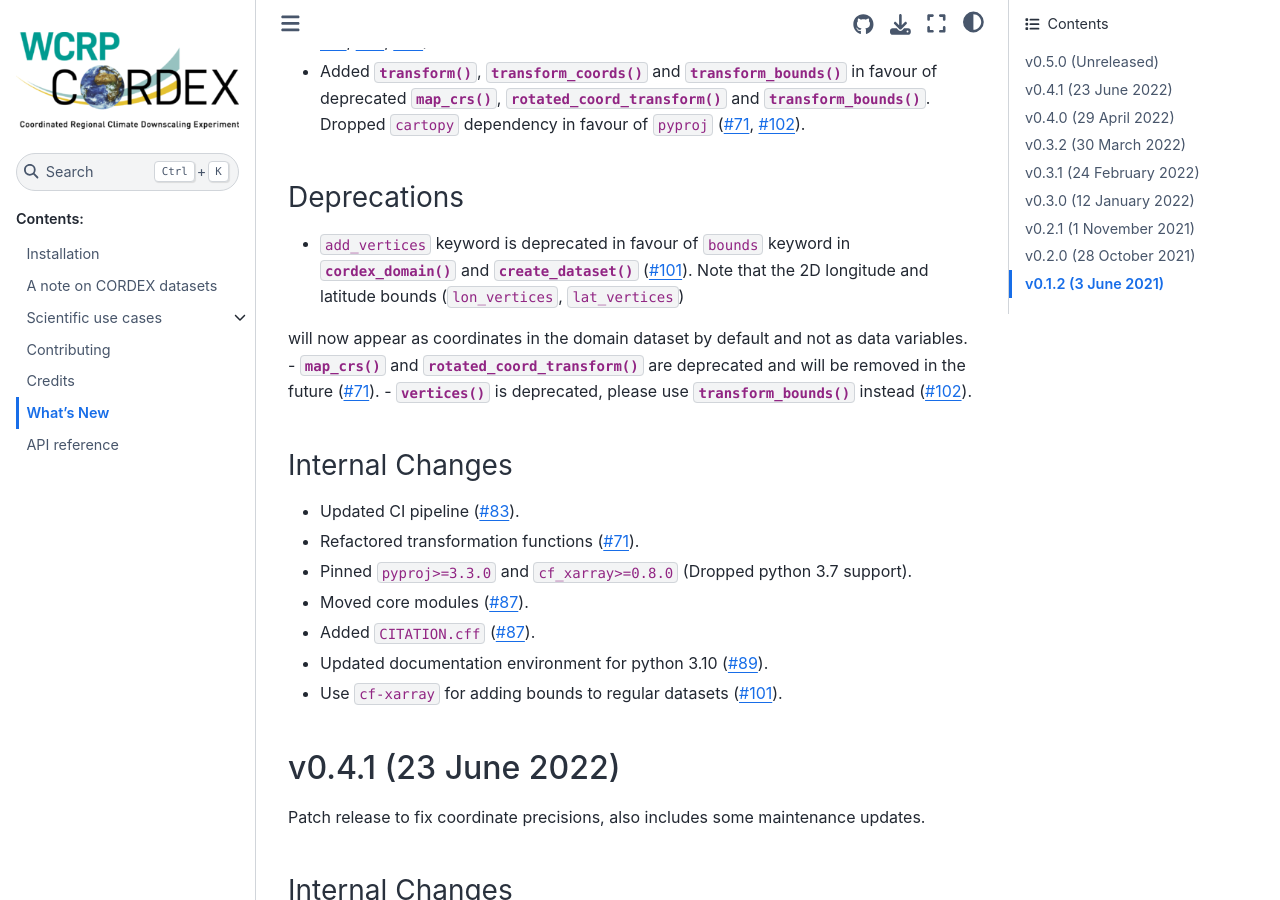
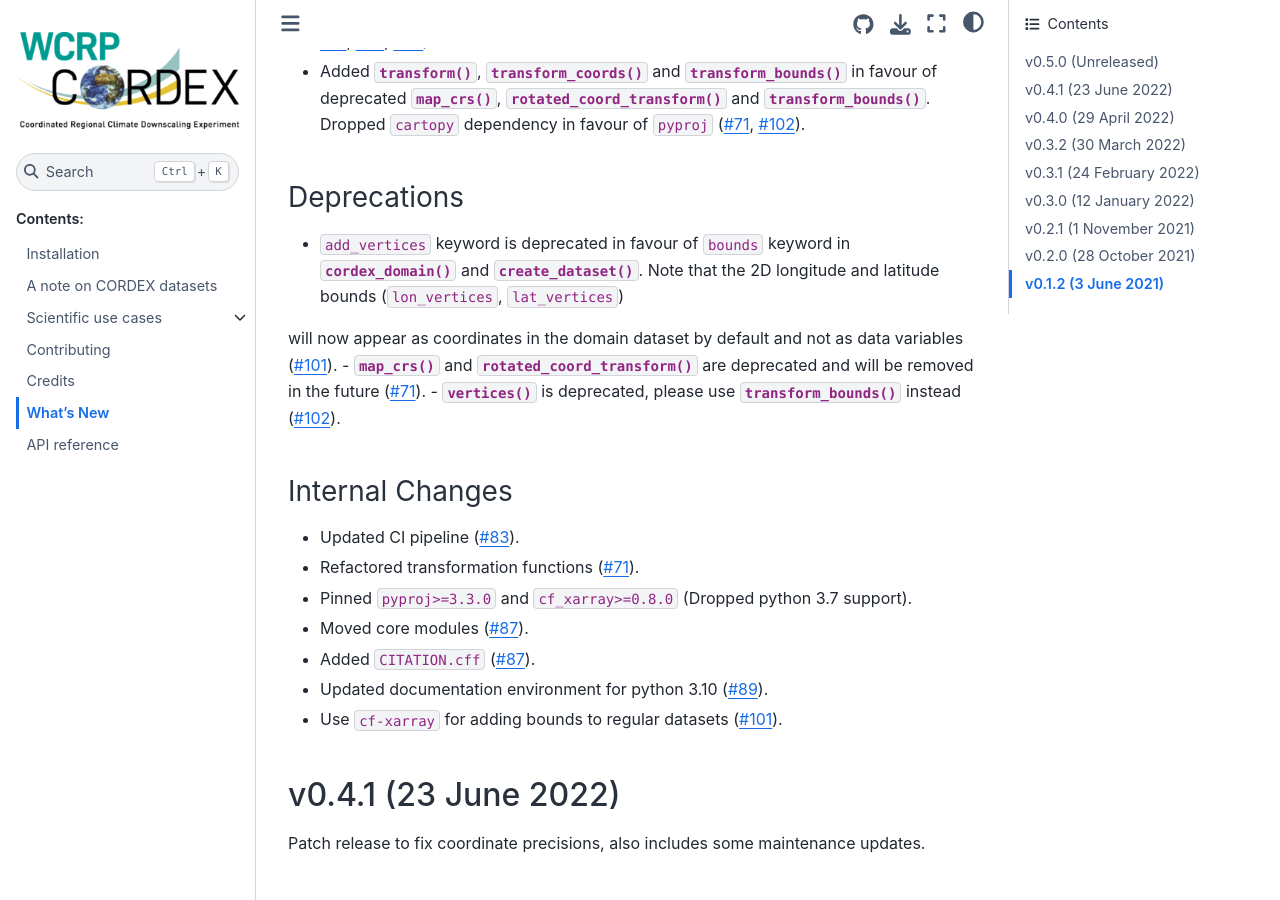
Before and after one commit to euro-cordex/py-cordex, a Sphinx documentation site: the page built from docs/whats_new.rst, in a window 1280 px wide and 900 px high, scrolled down 460 px. Built offline with Sphinx 7.4.7 and the Sphinx Book theme 1.1.4, drawn with Linux system fonts in a browser that asks for light colours; pages that are not in the unit, such as notebooks, are missing from menus.

Commit message:
docs updates

```diff
--- a/docs/whats_new.rst
+++ b/docs/whats_new.rst
@@ -21,8 +21,8 @@
 Deprecations
 ~~~~~~~~~~~~
 
-- ``add_vertices`` keyword is deprecated in favour of ``bounds`` keyword in :py:meth:`cordex_domain` and :py:meth:`create_dataset` (:pull:`101`). Note that the 2D longitude and latitude bounds (``lon_vertices``, ``lat_vertices``)
-will now appear as coordinates in the domain dataset by default and not as data variables.
+- ``add_vertices`` keyword is deprecated in favour of ``bounds`` keyword in :py:meth:`cordex_domain` and :py:meth:`create_dataset`. Note that the 2D longitude and latitude bounds (``lon_vertices``, ``lat_vertices``)
+will now appear as coordinates in the domain dataset by default and not as data variables (:pull:`101`).
 - :py:meth:`map_crs` and :py:meth:`rotated_coord_transform` are deprecated and will be removed in the future (:pull:`71`).
 - :py:meth:`vertices` is deprecated, please use :py:meth:`transform_bounds` instead (:pull:`102`).
 
```
